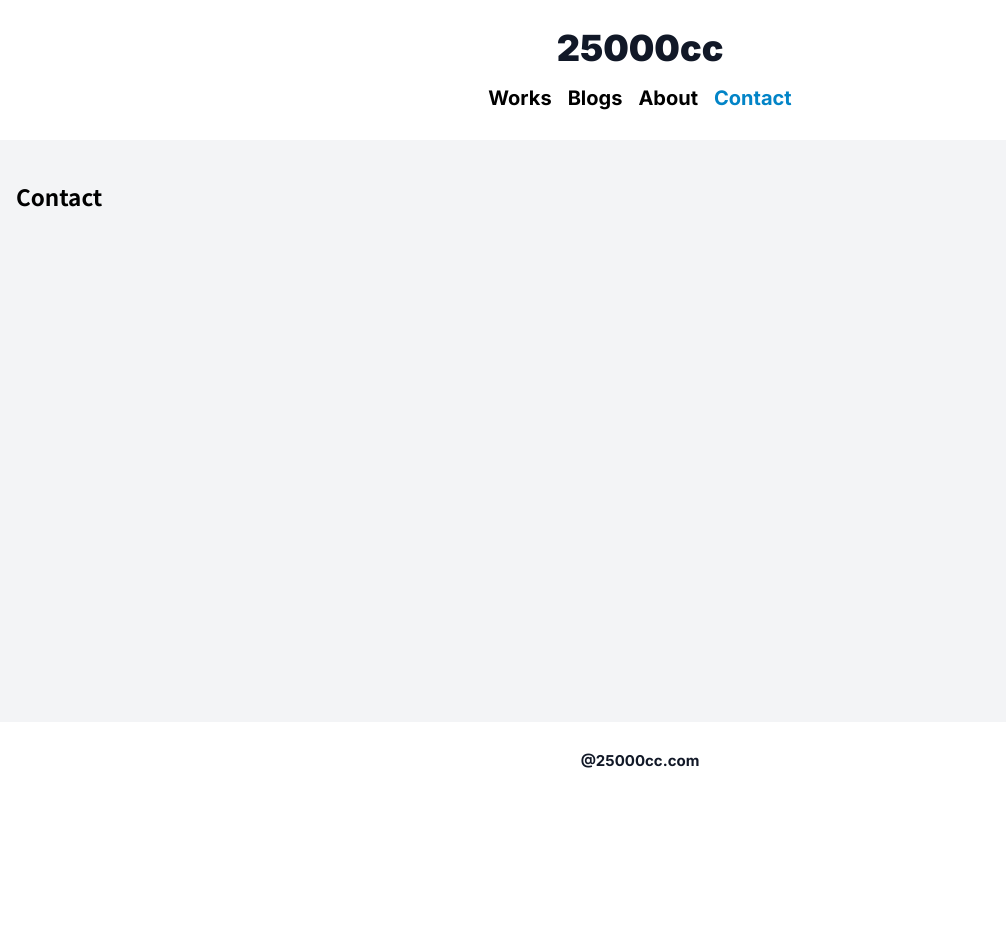
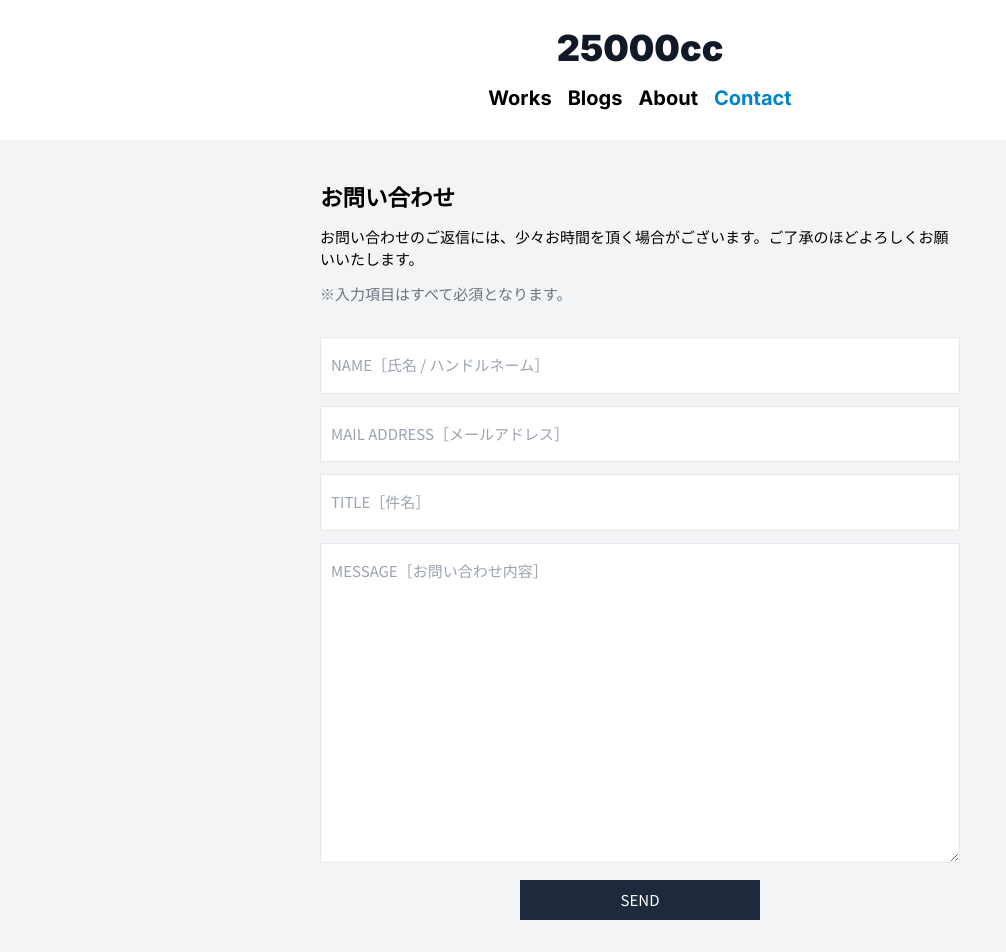
Before and after one commit to 25000cc/cc-portfolio, a Next.js app: page /contact in a window 1280 px wide. Shown: the top 952 px of the page, without its empty margins (0-1006 px from the left). Before the commit the page ends 800 px from the top, so only its background shows below. Built offline with nearby package versions, Linux system fonts and the light colour scheme.

Commit message:
Contact page is done.

```diff
--- a/app/contact/page.tsx
+++ b/app/contact/page.tsx
@@ -1,5 +1,28 @@
 export default function About() {
   return (
-    <h1>Contact</h1>
+    <div className="text-center">
+      <div className="w-[640px]	text-left inline-block max-w-full">
+        <h1>お問い合わせ</h1>
+        <p>お問い合わせのご返信には、少々お時間を頂く場合がございます。ご了承のほどよろしくお願いいたします。</p>
+        <p className="text-gray-500">※入力項目はすべて必須となります。</p>
+        <form className="mt-8" name="contact" method="POST" data-netlify="true">
+          <p>
+            <input className="border-solid border w-full py-4 px-2.5" type="text" name="name" required placeholder='NAME［氏名 / ハンドルネーム］' />
+          </p>
+          <p>
+            <input className="border-solid border w-full py-4 px-2.5" type="email" name="email" required placeholder='MAIL ADDRESS［メールアドレス］' />
+          </p>
+          <p>
+            <input className="border-solid border w-full py-4 px-2.5" type="email" name="email" required placeholder='TITLE［件名］' />
+          </p>
+          <p>
+            <textarea className="border-solid border w-full h-80 py-4 px-2.5" name="message" required placeholder="MESSAGE［お問い合わせ内容］"></textarea>
+          </p>
+          <p className="text-center">
+            <button className="bg-slate-800 text-white w-60 h-10" type="submit">SEND</button>
+          </p>
+        </form>
+      </div>
+    </div>
   )
 }
```
